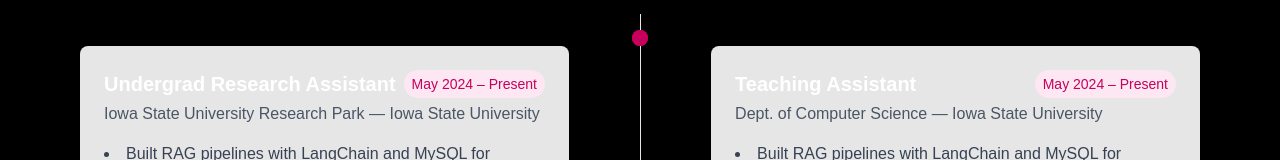
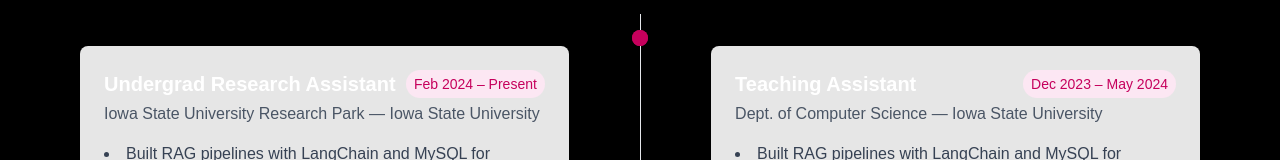
Before and after one commit to SageGarg/sageena-portfolio, a Next.js app: page /experience in a window 1280 px wide. Shown: the part 314-474 px from the top of the page. Built offline with nearby package versions, Linux system fonts and the light colour scheme.

Commit message:
experience page edit

```diff
--- a/src/app/(main)/experience/page.tsx
+++ b/src/app/(main)/experience/page.tsx
@@ -1,4 +1,3 @@
-// src/app/(site)/experience/page.tsx
 'use client';
 
 import { motion } from 'framer-motion';
--- a/src/content/experiences.ts
+++ b/src/content/experiences.ts
@@ -14,7 +14,7 @@
     role: 'Undergrad Research Assistant',
     company: 'Iowa State University Research Park',
     location: 'Iowa State University',
-    dates: 'May 2024 – Present',
+    dates: 'Feb 2024 – Present',
     responsibilities: [
       'Built RAG pipelines with LangChain and MySQL for document Q&A',
       'Developed Flask microservices and integrated OpenAI APIs',
@@ -27,7 +27,7 @@
     role: 'Teaching Assistant',
     company: 'Dept. of Computer Science',
     location: 'Iowa State University',
-    dates: 'May 2024 – Present',
+    dates: 'Dec 2023 – May 2024',
     responsibilities: [
       'Built RAG pipelines with LangChain and MySQL for document Q&A',
       'Developed Flask microservices and integrated OpenAI APIs',
```
